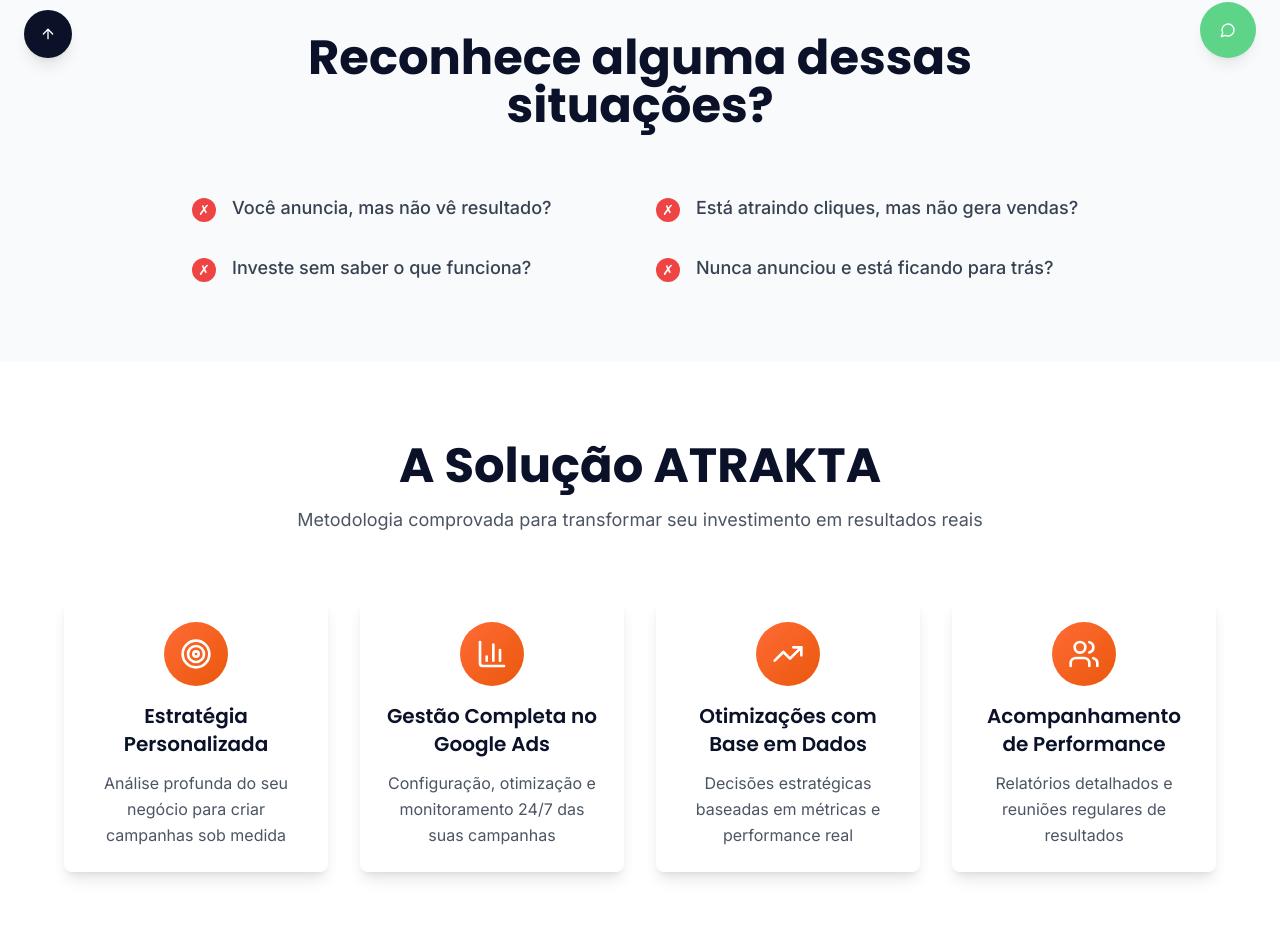
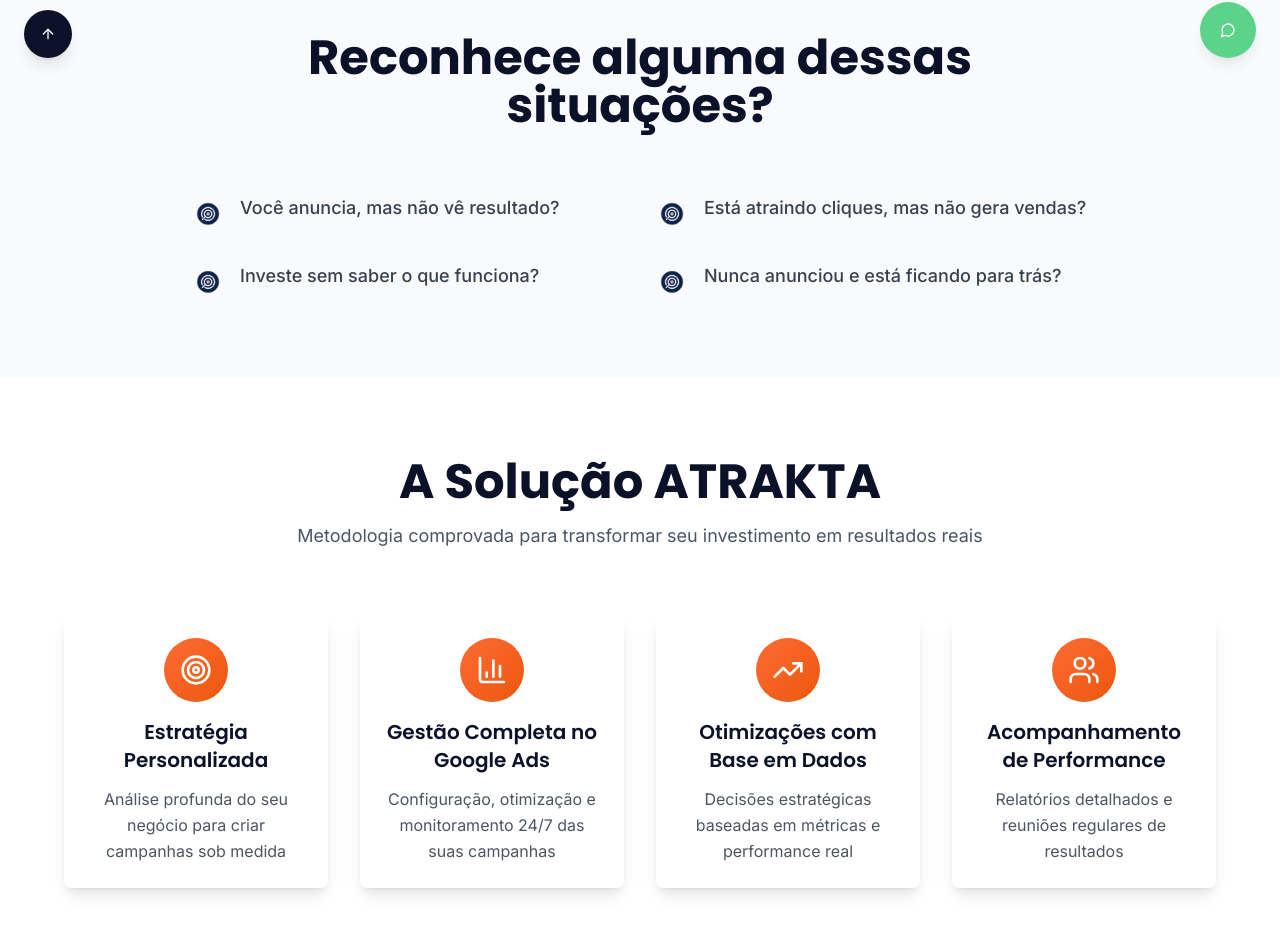
Before and after one commit to cristianosaez/atraktas-landing-spark, a React (Vite) app: page / in a window 1280 px wide. Shown: the part 718-1650 px from the top of the page. Built offline with nearby package versions, Linux system fonts and the light colour scheme.

Commit message:
feat: Use custom icon for bullets
Use the provided icon in the "Reconhece alguma..." section's bullet points.

```diff
--- a/src/pages/Index.tsx
+++ b/src/pages/Index.tsx
@@ -1,3 +1,4 @@
+
 
 import { useState, useRef } from 'react';
 import Header from '@/components/Header';
@@ -95,8 +96,12 @@ const Index = () => {
                 "Nunca anunciou e está ficando para trás?"
               ].map((problem, index) => (
                 <div key={index} className="flex items-start space-x-4 animate-fade-in" style={{animationDelay: `${index * 0.1}s`}}>
-                  <div className="w-6 h-6 bg-red-500 rounded-full flex items-center justify-center flex-shrink-0 mt-1">
-                    <span className="text-white text-sm">✗</span>
+                  <div className="w-8 h-8 flex items-center justify-center flex-shrink-0 mt-1">
+                    <img
+                      src="/lovable-uploads/bb7f88ed-14f7-4e4e-8ec2-df683ff9a297.png"
+                      alt="Atrakta Icon"
+                      className="w-6 h-6"
+                    />
                   </div>
                   <p className="text-lg text-gray-700 font-medium">{problem}</p>
                 </div>
```
Also changed, not shown: public/lovable-uploads/bb7f88ed-14f7-4e4e-8ec2-df683ff9a297.png (added).
